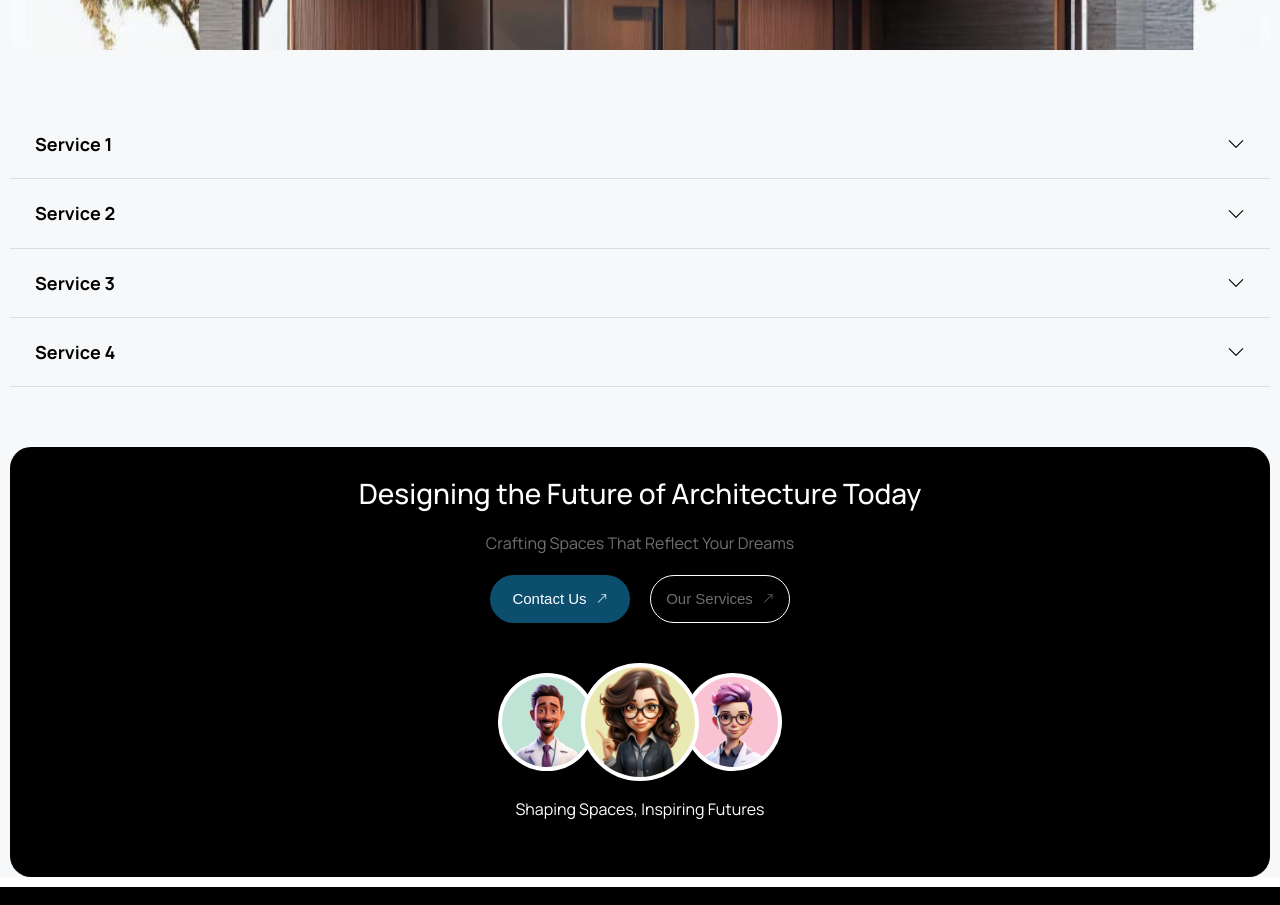
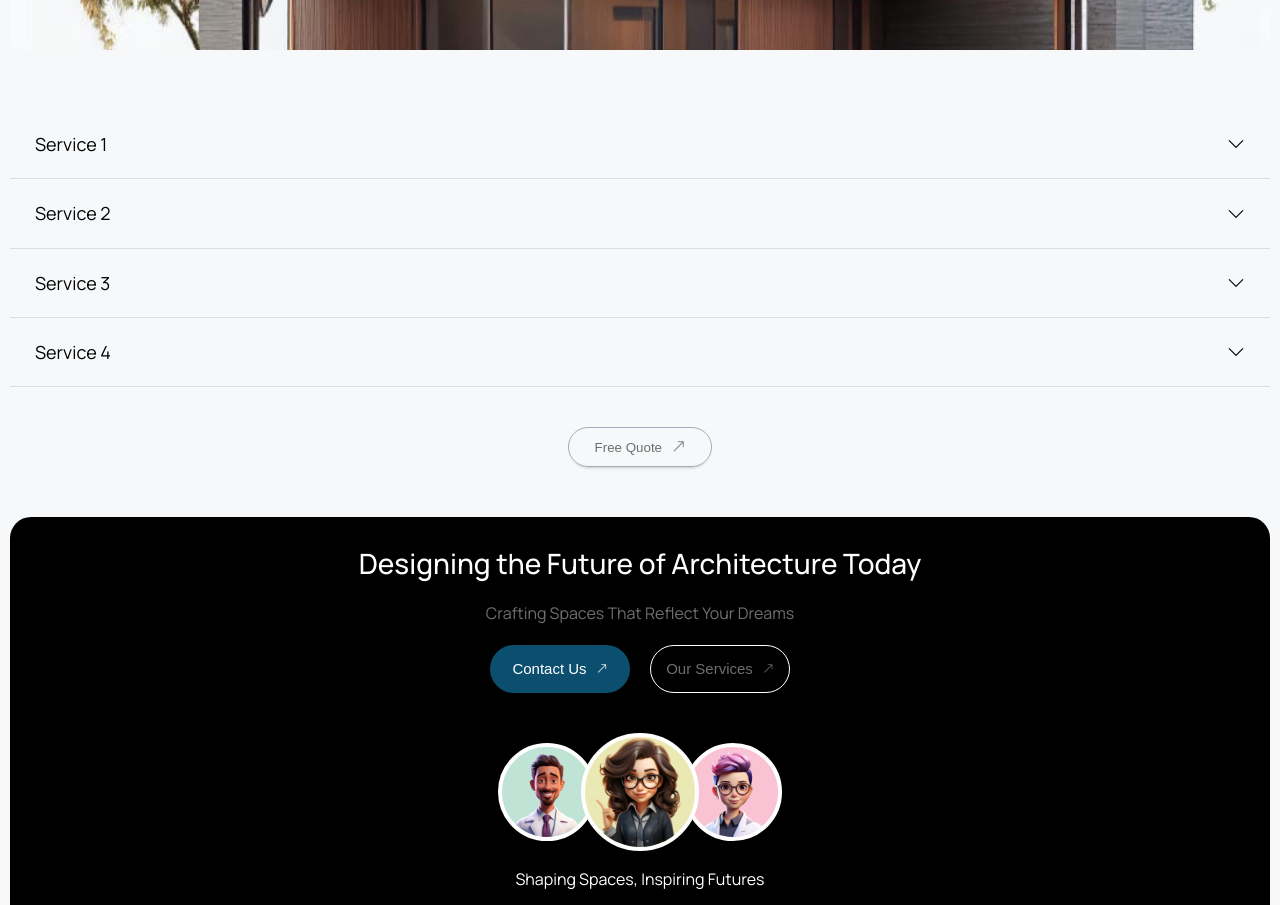
Before and after one commit to JotaJotaM1/1GCConstruction, a React (Vite) app: page /Services in a window 1280 px wide. Shown: the part 1560-2465 px from the top of the page. Built offline with nearby package versions, Linux system fonts and the light colour scheme.

Commit message:
add btn cta acordeon

```diff
--- a/src/components/Acordeon.jsx
+++ b/src/components/Acordeon.jsx
@@ -24,7 +24,7 @@ const Accordion = () => {
             {sections.map((section, index) => (
                 <div key={section.id} className="accordion-item">
                     <div className="accordion-header" onClick={() => toggleSection(index)}>
-                        <h3>{section.title}</h3>
+                        <h3 className="tittleAcordionHeader">{section.title}</h3>
                         <i className={`bi bi-chevron-down icon ${activeIndex === index ? "open" : ""}`}></i>
                     </div>
                     <div className={`accordion-content ${activeIndex === index ? "show" : ""}`}>
--- a/src/pages/Services.jsx
+++ b/src/pages/Services.jsx
@@ -31,6 +31,10 @@ function Services() {
             </section>
             <section className="sectionAcordeon">
                 <Acordeon />
+                <div className="cntButtCtaAcorde">
+                    <button className="btnAcordeonCta">Free Quote<i className="ArrowFreeCtaAcordeon bi bi-arrow-up-right"></i></button>
+                </div>
+
             </section>
             <section>
                 <CtaAll />
--- a/src/styles/components/Acordeon.css
+++ b/src/styles/components/Acordeon.css
@@ -1,6 +1,7 @@
-.sectionAcordeon{
+.sectionAcordeon {
     padding: 40px 0;
 }
+
 .accordion {
     margin: 10px;
     border-radius: 8px;
@@ -23,8 +24,12 @@
     border-radius: 12px;
 }
 
+.tittleAcordionHeader {
+    font-weight: 400;
+}
+
 .accordion-header:hover {
-    background: #e0e0e0;
+    background: #ebebeb;
 }
 
 .icon {
@@ -50,11 +55,36 @@
     padding: 15px;
     gap: 20px;
 }
-.imgItemAcordeon{
+
+.imgItemAcordeon {
     border-radius: 10px;
     height: 140px;
     width: 140px;
 }
-.textContentAcorde{
+
+.textContentAcorde {
     color: gray;
 }
+.cntButtCtaAcorde{
+    display: flex;
+    justify-content: center;
+    align-items: center;
+    padding-top: 30px;
+}
+
+.btnAcordeonCta {
+    display: flex;
+    justify-content: center;
+    align-items: center;
+    color: #6F6F6F;
+    background-color: transparent;
+    border: 1px solid #A4ACB9;
+    height: 2.5rem;
+    width: 9rem;
+    border-radius: 3rem;
+    box-shadow: 0px 4px 5px -6px rgba(0, 0, 0, 0.75);
+    cursor: pointer;
+}
+.ArrowFreeCtaAcordeon{
+    padding-left: 10px;
+}
```
